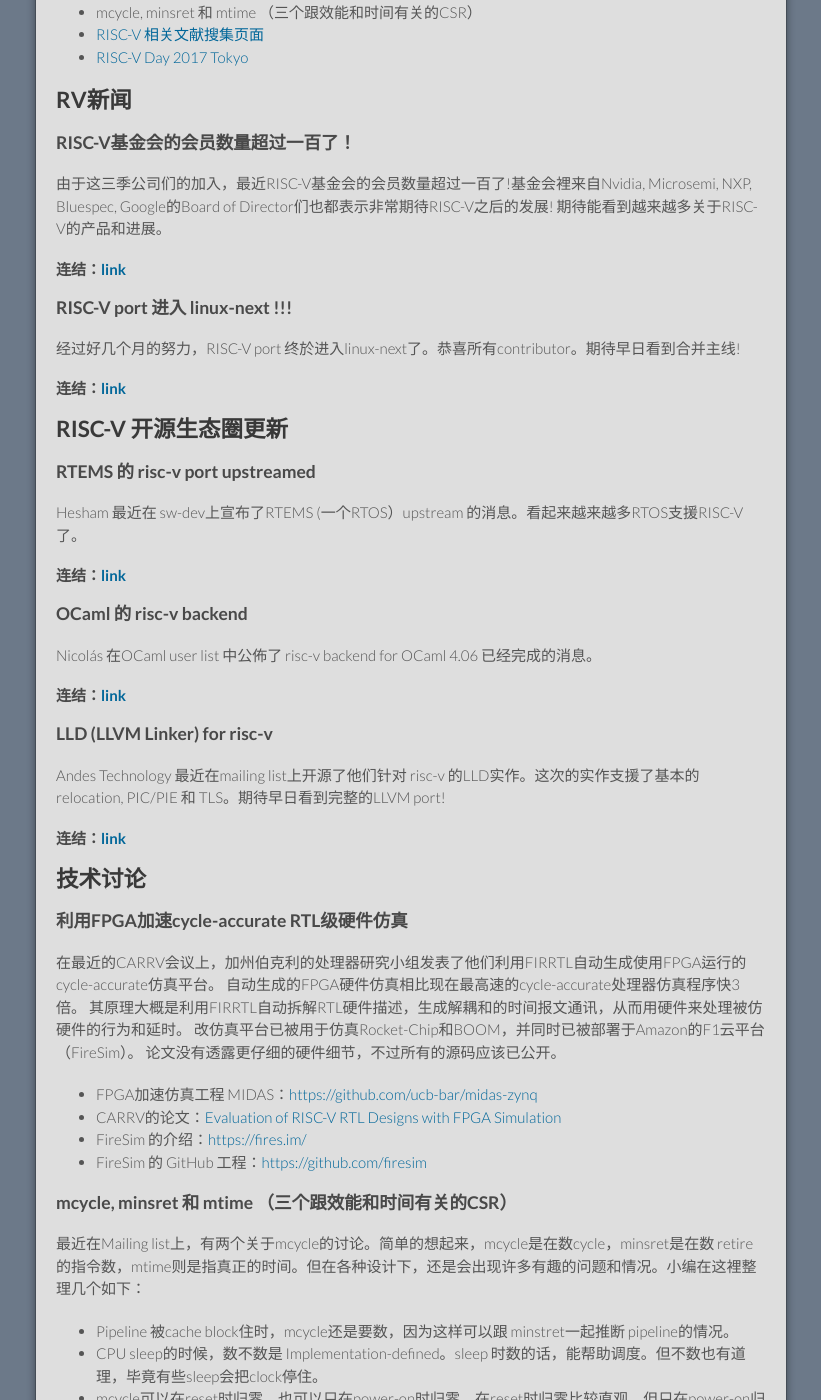
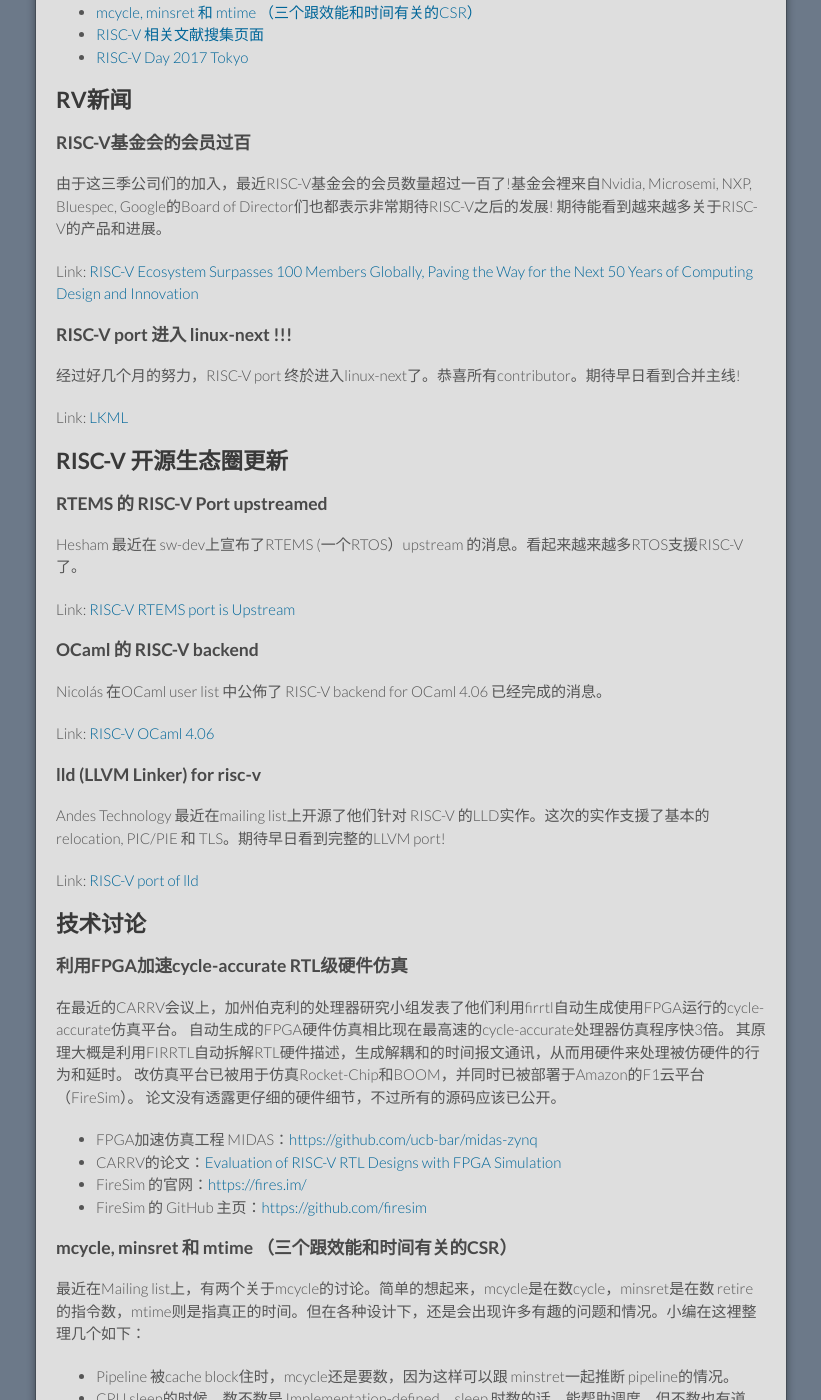
Before and after one commit to cnrv/home, a Jekyll site: the page built from bi-week-rpts/2017-11-09.md, in a window 1280 px wide and 1400 px high, scrolled down 328 px. Shown: the whole window, without its empty margins (229-1050 px from the left). Built offline with Jekyll 4.4.1, drawn with Linux system fonts in a browser that asks for light colours; Markdown is read by kramdown in place of the engine named in the settings; comment, search, counter and statistics services are not loaded; our own code applies the rules of GitHub Pages for plain Markdown files; some of the changed text lies outside the part shown.

Commit message:
better markdown && fix anchors issue.
Signed-off-by: Alex Guo <xfguo@credosemi.com.cn>

```diff
--- a/bi-week-rpts/2017-11-09.md
+++ b/bi-week-rpts/2017-11-09.md
@@ -5,49 +5,54 @@
 # RISC-V 双周简报 (2017-11-09)
 
 要点新闻：
-- [RISC-V基金会的会员数量超过一百了！](risc-v基金会的会员数量超过一百了！)
-- [RISC-V port 进入 linux-next !!!](risc-vport进入linux-next!!!)
-- [RISC-V 的 code model 整理 \(Palmer 的 All aboard blog part 4\)](risc-v的codemodel整理\(palmer的allaboardblogpart4\))
-- [利用FPGA加速cycle-accurate RTL级硬件仿真](利用fpga加速cycle-accuratertl级硬件仿真)
-- mcycle, minsret 和 mtime （三个跟效能和时间有关的CSR）
-- [RISC-V 相关文献搜集页面](risc-v相关文献搜集页面)
-- [RISC-V Day 2017 Tokyo](risc-vday2017tokyo)
+- [RISC-V基金会的会员数量超过一百了！](#risc-v基金会的会员过百)
+- [RISC-V port 进入 linux-next !!!](#risc-v-port-进入-linux-next-)
+- [RISC-V 的 code model 整理 \(Palmer 的 All aboard blog part 4\)](#risc-v-的-code-model-整理-palmer-的-all-aboard-blog-part-4))
+- [利用FPGA加速cycle-accurate RTL级硬件仿真](#利用fpga加速cycle-accurate-rtl级硬件仿真)
+- [mcycle, minsret 和 mtime （三个跟效能和时间有关的CSR）](#mcycle-minsret-和-mtime-三个跟效能和时间有关的csr)
+- [RISC-V 相关文献搜集页面](#risc-v-相关文献搜集页面)
+- [RISC-V Day 2017 Tokyo](#十二月)
 
 
 ## RV新闻
 
-### RISC-V基金会的会员数量超过一百了！
+### RISC-V基金会的会员过百
+
 由于这三季公司们的加入，最近RISC-V基金会的会员数量超过一百了!基金会裡来自Nvidia, Microsemi, NXP, Bluespec, Google的Board of Director们也都表示非常期待RISC-V之后的发展! 期待能看到越来越多关于RISC-V的产品和进展。
 
-#### 连结：[link](https://www.design-reuse.com/news/43052/risc-v-ecosystem.html)
+Link: [RISC-V Ecosystem Surpasses 100 Members Globally, Paving the Way for the Next 50 Years of Computing Design and Innovation](https://www.design-reuse.com/news/43052/risc-v-ecosystem.html)
 
 ### RISC-V port 进入 linux-next !!!
+
 经过好几个月的努力，RISC-V port 终於进入linux-next了。恭喜所有contributor。期待早日看到合并主线!
 
-#### 连结：[link](https://lkml.org/lkml/2017/10/31/850)
-
+Link: [LKML](https://lkml.org/lkml/2017/10/31/850)
 
 ## RISC-V 开源生态圈更新
 
-### RTEMS 的 risc-v port upstreamed
+### RTEMS 的 RISC-V Port upstreamed
+
 Hesham 最近在 sw-dev上宣布了RTEMS (一个RTOS）upstream 的消息。看起来越来越多RTOS支援RISC-V了。
 
-#### 连结：[link](https://groups.google.com/a/groups.riscv.org/d/msgid/sw-dev/45FC13E809C9A942BC515F7A1E7E7D7AFAB02AF4%40sjsrvexchmbx2.microsemi.net)
+Link: [RISC-V RTEMS port is Upstream](https://groups.google.com/a/groups.riscv.org/d/msgid/sw-dev/45FC13E809C9A942BC515F7A1E7E7D7AFAB02AF4%40sjsrvexchmbx2.microsemi.net)
 
-### OCaml 的 risc-v backend
-Nicolás 在OCaml user list 中公佈了 risc-v backend for OCaml 4.06 已经完成的消息。
+### OCaml 的 RISC-V backend
 
-#### 连结：[link](https://groups.google.com/a/groups.riscv.org/d/msgid/sw-dev/CAPunWhCDas15n099ih%2BFt%3DeiijG4ee-kG3%2B4f8%3DG1eVR3PAapg%40mail.gmail.com?utm_medium=email&utm_source=footer)
+Nicolás 在OCaml user list 中公佈了 RISC-V backend for OCaml 4.06 已经完成的消息。
 
-### LLD (LLVM Linker) for risc-v
-Andes Technology 最近在mailing list上开源了他们针对 risc-v 的LLD实作。这次的实作支援了基本的relocation, PIC/PIE 和 TLS。期待早日看到完整的LLVM port!
+Link: [RISC-V OCaml 4.06](https://groups.google.com/a/groups.riscv.org/d/msgid/sw-dev/CAPunWhCDas15n099ih%2BFt%3DeiijG4ee-kG3%2B4f8%3DG1eVR3PAapg%40mail.gmail.com?utm_medium=email&utm_source=footer)
 
-#### 连结：[link](https://groups.google.com/a/groups.riscv.org/d/msgid/sw-dev/CACSh3m1dcp7G2qcqFKwWYvgevbR7-eBqLQq%3DP7hH8jaXMXci8Q%40mail.gmail.com)
+### lld (LLVM Linker) for risc-v
+
+Andes Technology 最近在mailing list上开源了他们针对 RISC-V 的LLD实作。这次的实作支援了基本的relocation, PIC/PIE 和 TLS。期待早日看到完整的LLVM port!
+
+Link: [RISC-V port of lld](https://groups.google.com/a/groups.riscv.org/d/msgid/sw-dev/CACSh3m1dcp7G2qcqFKwWYvgevbR7-eBqLQq%3DP7hH8jaXMXci8Q%40mail.gmail.com)
 
 ## 技术讨论
 
 ### 利用FPGA加速cycle-accurate RTL级硬件仿真
-在最近的CARRV会议上，加州伯克利的处理器研究小组发表了他们利用FIRRTL自动生成使用FPGA运行的cycle-accurate仿真平台。
+
+在最近的CARRV会议上，加州伯克利的处理器研究小组发表了他们利用firrtl自动生成使用FPGA运行的cycle-accurate仿真平台。
 自动生成的FPGA硬件仿真相比现在最高速的cycle-accurate处理器仿真程序快3倍。
 其原理大概是利用FIRRTL自动拆解RTL硬件描述，生成解耦和的时间报文通讯，从而用硬件来处理被仿硬件的行为和延时。
 改仿真平台已被用于仿真Rocket-Chip和BOOM，并同时已被部署于Amazon的F1云平台（FireSim）。
@@ -55,10 +60,11 @@
 
 - FPGA加速仿真工程 MIDAS：[https://github.com/ucb-bar/midas-zynq](https://github.com/ucb-bar/midas-zynq)
 - CARRV的论文：[Evaluation of RISC-V RTL Designs with FPGA Simulation](https://carrv.github.io/papers/kim-midas-carrv2017.pdf)
-- FireSim 的介绍：[https://fires.im/](https://fires.im/)
-- FireSim 的 GitHub 工程：[https://github.com/firesim](https://github.com/firesim)
+- FireSim 的官网：[https://fires.im/](https://fires.im/)
+- FireSim 的 GitHub 主页：[https://github.com/firesim](https://github.com/firesim)
 
 ### mcycle, minsret 和 mtime （三个跟效能和时间有关的CSR）
+
 最近在Mailing list上，有两个关于mcycle的讨论。简单的想起来，mcycle是在数cycle，minsret是在数 retire的指令数，mtime则是指真正的时间。但在各种设计下，还是会出现许多有趣的问题和情况。小编在这裡整理几个如下：
 
 - Pipeline 被cache block住时，mcycle还是要数，因为这样可以跟 minstret一起推断 pipeline的情况。
@@ -69,7 +75,10 @@
 - 对于SMT的 Core 来说，mcycle 要一直数吗？还是只有hart 被core执行时才数？
 - mcycle 在不同的实作有这麽多变化，formal property要设成哪个好？目前讨论的结果是只要求 mcycle monotonically increasing。
 
-#### 这些都是很有趣的问题。详细的讨论可以看这两个连结：[link1](https://groups.google.com/a/groups.riscv.org/d/msgid/hw-dev/CAK9RgBOs%3D9vyL7FL%2BNE%3DkNnz6pkCsQUykhya-pD9wLq-Mv9AOA%40mail.gmail.com?utm_medium=email&utm_source=footer), [link2](https://groups.google.com/a/groups.riscv.org/d/msgid/isa-dev/22963.7260.222503.603833%4069-170-17-130.static-ip.telepacific.net)
+这些都是很有趣的问题。详细的讨论可以看这两个链接:
+
+- [\[hw-dev\] MCYCLE CSR](https://groups.google.com/a/groups.riscv.org/d/msgid/hw-dev/CAK9RgBOs%3D9vyL7FL%2BNE%3DkNnz6pkCsQUykhya-pD9wLq-Mv9AOA%40mail.gmail.com?utm_medium=email&utm_source=footer)
+- [\[isa-dev\] What is the purpose of the cycle/mcycle CSR?](https://groups.google.com/a/groups.riscv.org/d/msgid/isa-dev/22963.7260.222503.603833%4069-170-17-130.static-ip.telepacific.net)
 
 ### RISC-V 的 code model 整理 (Palmer 的 All aboard blog part 4)
 在part4中，Palmer向我们介绍了RISC-V的code model。Code model是什麽呢？ Code model决定了在编译时要使用哪几个 addressing mode。使用不同的addressing mode，会导致linker 有不同的限制。譬如在 Medlow模式中，只能在 +- 2GiB的绝对位址裡定址。
@@ -78,21 +87,23 @@
 - Medany 会产生 auipc/ld 这样的pair，能在任意位置定址 2GiB 的 window。
 - Medlow 会产生 lui/ld 这样的pair，在 +-2GiB 的绝对位址裡，定址2GiB 的 window。
 
-#### 更多细节请参考Palmer的blog:[link](https://www.sifive.com/blog/2017/09/11/all-aboard-part-4-risc-v-code-models/#what-does--mcmodelmedlow-mean)
+更多细节请参考Palmer的blog:[What does -mcmodel=medlow mean?](https://www.sifive.com/blog/2017/09/11/all-aboard-part-4-risc-v-code-models/#what-does--mcmodelmedlow-mean)
 
-### RISC-V GCC的 multi-lib support(Palmer 的 All aboard blog part 5)
-在part5中， Palmer继续介绍了risc-v multi-lib的支援。RISC-V是一个modular ISA，所以可以用很多种ABI和指令集组合来编译。在前半段中，Palmer介绍了在工程上如何用 risc-v的 python script 来产生各种组合。后半段，则是介绍了各种组合背后的逻辑和重要性。在一般embedded的应用中，Palmer他们选出了八种组合。以下列出几个代表：
+### RISC-V GCC的 multi-lib support (Palmer 的 All aboard blog part 5)
+
+在part5中， Palmer继续介绍了RISC-V multi-lib的支援。RISC-V是一个modular ISA，所以可以用很多种ABI和指令集组合来编译。在前半段中，Palmer介绍了在工程上如何用 RISC-V的 python script 来产生各种组合。后半段，则是介绍了各种组合背后的逻辑和重要性。在一般embedded的应用中，Palmer他们选出了八种组合。以下列出几个代表：
 - rv32im/ilp32: 简单的 memory system 让 A和C扩展不需出现时，会使用到。
 - rv32iac/ilp32: 针对不想要hardware multiplier的core。
 - rv64imac/lp64: 在64bit的控制核中(譬如power management 和 IP control)，Palmer认为会最常出现的。没有浮点支援。
 
 至于Linux的toolchain，他们则是选出了四个代表，也就是 32/64bit 和 hard float/soft float 配对所产生的四种组合。看起来，multilib背后的逻辑和工程还真不简单。好险很多路都被踩过了: )
 
-#### 更多细节可参考Palmer的blog:[link](https://www.sifive.com/blog/2017/09/18/all-aboard-part-5-risc-v-multilib/)
+更多细节可参考Palmer的blog:[All Aboard, Part 5: Per-march and per-mabi Library Paths on RISC-V Systems](https://www.sifive.com/blog/2017/09/18/all-aboard-part-5-risc-v-multilib/)
 
 ## 代码更新
 
 ### Spike 反汇编识别Q扩展指令
+
 spike-dasm是Spike提供的将机器二进制码翻译成可读汇编代码的工具，经常被使用于翻译Rocket-Chip仿真所生成的指令记录文件。
 现在spike-dasm可翻译RISC-V的Q扩展指令集（128比特浮点运算）。
 
@@ -105,32 +116,39 @@
 ## 实用资料
 
 ### RISC-V 相关文献搜集页面
+
 随着研究RISC-V的公司和研究机构越来越多，RISC-V相关的论文也慢慢出现在各大会议。
 为了总结和归类这些相关文献，CNRV现在有了参考文献搜集页面：[https://cnrv.io/papers](https://cnrv.io/papers)
 也欢迎大家补充遗漏的文献。
 
 ## 行业视角
 
-
 ## 有趣的RV新闻和讨论
 
-### \<Arm vs RISC-V: War of the platforms \> by  prakash
+### "Arm vs RISC-V: War of the platforms" by prakash
+
 在这篇文章中，Prakash用 Paas 的角度，比较了ARM 及 RISC-V的优缺点，并提议双方可做的下一步。
-#### 连结：[link](https://praxthoughts.wordpress.com/2017/10/31/arm-vs-risc-v-war-of-the-platforms/)
 
-### \<An ARM killer from IIT, Madras?\>  by Sriram Sharma
+Link: [Arm vs RISC-V: War of the platforms](https://praxthoughts.wordpress.com/2017/10/31/arm-vs-risc-v-war-of-the-platforms/)
+
+### "An ARM killer from IIT, Madras?" by Sriram Sharma
+
 这篇新闻详细的介绍了印度Shakti processor的背景和他们的努力。
-#### 连结：[link](https://factordaily.com/india-chip-design-shakti-iit-madras/)
+
+Link: [An ARM killer from IIT, Madras? Meet the brains behind India’s ambitious processor project](https://factordaily.com/india-chip-design-shakti-iit-madras/)
 
 ## 市场相关
 
 ### Flex Logic 的 eFPGA IP 加入 SiFive 的 DesignShare program
+
 继上次 Lauterbach 和 Seggar後，SiFive加入了跟 Flex Logic的合作。
-#### 连结：[link](https://www.electronicsweekly.com/news/business/flex-logix-makes-efpga-available-sifive-design-environment-2017-11/)
+
+Link: [Flex Logix makes eFPGA available for SiFive design environment](https://www.electronicsweekly.com/news/business/flex-logix-makes-efpga-available-sifive-design-environment-2017-11/)
 
 ### eMemory 的 NVM IP 加入 SiFive 的 DesignShare program
+
 力旺（eMemory）的 NVM IP也加入 SiFive 的 DesignShare program了。
-#### 连结：[link](https://www.prnewswire.com/news-releases/sifive-and-ememory-bring-embedded-memory-to-the-designshare-economy-to-accelerate-development-of-risc-v-silicon-300550845.html)
+Link: [SiFive and eMemory Bring Embedded Memory to the DesignShare Economy to Accelerate Development of RISC-V Silicon](https://www.prnewswire.com/news-releases/sifive-and-ememory-bring-embedded-memory-to-the-designshare-economy-to-accelerate-development-of-risc-v-silicon-300550845.html)
 
 ## CNRV社区活动
 
@@ -178,4 +199,4 @@
 
 ----
 
-<a rel="license" href="http://creativecommons.org/licenses/by-nc-sa/3.0/cn/"><img alt="知识共享许可协议" style="border-width:0" src="https://i.creativecommons.org/l/by-nc-sa/3.0/cn/80x15.png" /></a><br />本作品采用<a rel="license" href="http://creativecommons.org/licenses/by-nc-sa/3.0/cn/">知识共享署名-非商业性使用-相同方式共享 3.0 中国大陆许可协议</a>进行许可。
+<a rel="license" href="http://creativecommons.org/licenses/by-nFIRRTLc-sa/3.0/cn/"><img alt="知识共享许可协议" style="border-width:0" src="https://i.creativecommons.org/l/by-nc-sa/3.0/cn/80x15.png" /></a><br />本作品采用<a rel="license" href="http://creativecommons.org/licenses/by-nc-sa/3.0/cn/">知识共享署名-非商业性使用-相同方式共享 3.0 中国大陆许可协议</a>进行许可。
```
Also changed, not shown: other parts of bi-week-rpts/2017-11-09.md (+5 -2 lines).
